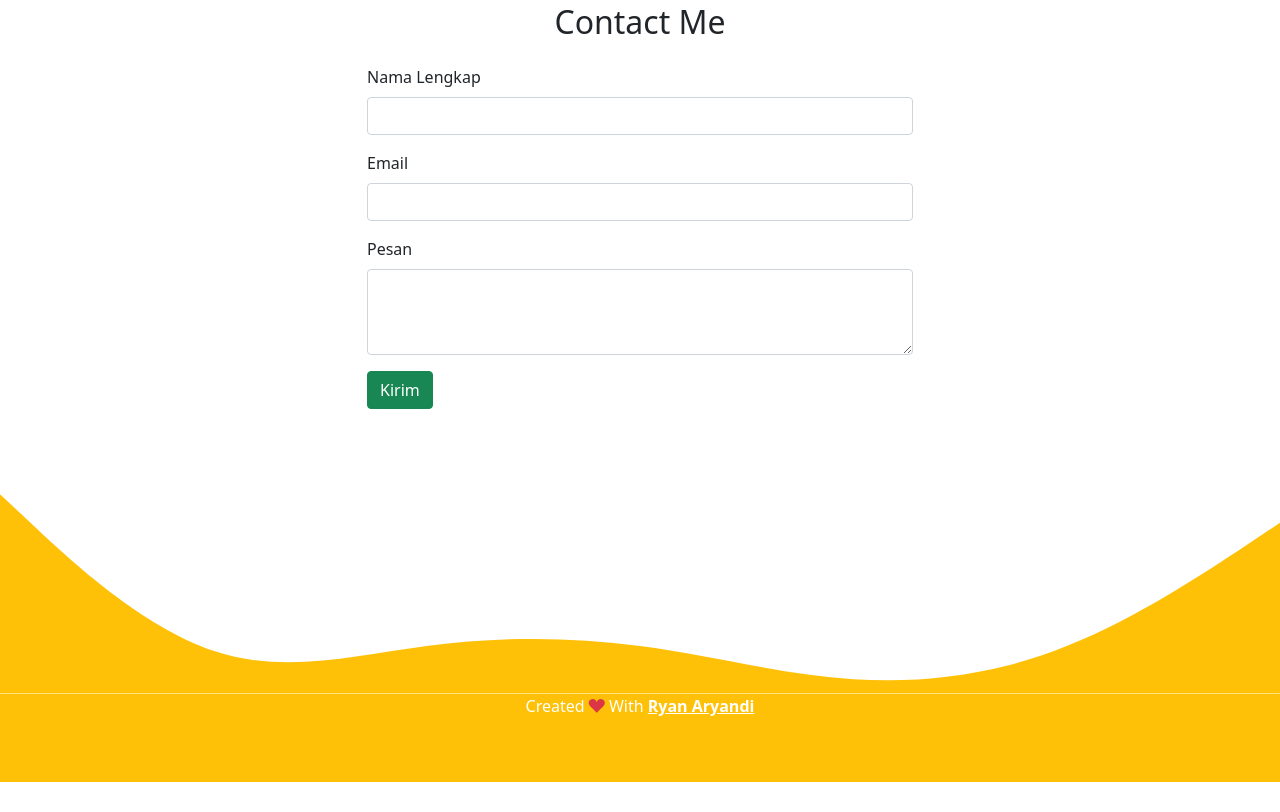
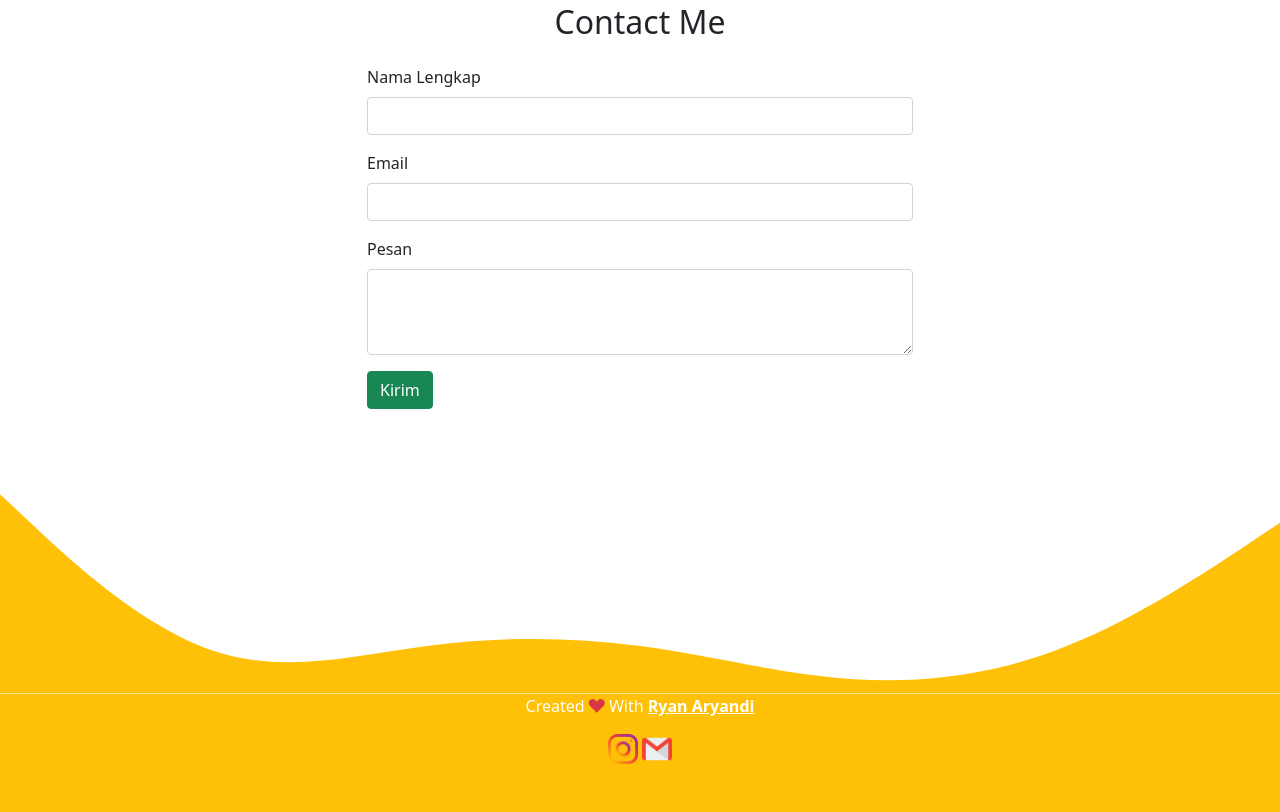
Before and after one commit to ryanaryandi/ryanaryandi.github.io, a plain HTML site: page index.html in a window 1280 px wide. Shown: the part 2891-3703 px from the top of the page. Before the commit the page ends 3673 px from the top, so only its background shows below. Drawn offline with nearby package versions, Linux system fonts and the light colour scheme.

Commit message:
penambahan social media

```diff
--- a/index.html
+++ b/index.html
@@ -239,9 +239,13 @@
       </svg>
     </section>
     <!-- Akhir Contact -->
+
     <!-- Footer -->
-    <footer class="bg-warning text-white text-center pb-5">
+    <footer class="bg-warning text-white text-center pb-5" id="footer">
       <p>Created <i class="bi bi-suit-heart-fill text-danger"></i> With <a href="https://www.linkedin.com/in/ryan-aryandi-a114b41b4" class="text-white fw-bold">Ryan Aryandi</a></p>
+
+      <a href="https://www.instagram.com/ryandisl/"><img src="img/instagram.png" alt=" " /></a>
+      <a href="mailto:ryanaryandi81@gmail.com"><img src="img/gmail.png" alt=" " /> </a>
     </footer>
     <!-- Akhir Footer -->
 
--- a/style.css
+++ b/style.css
@@ -1,6 +1,10 @@
 .jumbotron:after {
   padding-top: 6rem;
   background-color: #f0e880;
+}
+
+.jumbotron img:hover {
+  width: 300px;
 }
 
 #projects {
@@ -18,3 +22,11 @@ section {
 .navbar li:active {
   background-color: #f0e880;
 }
+
+#footer img {
+  width: 30px;
+}
+
+#footer img:hover {
+  width: 60px;
+}
```
Also changed, not shown: img/gmail.png (added), img/instagram.png (added).
